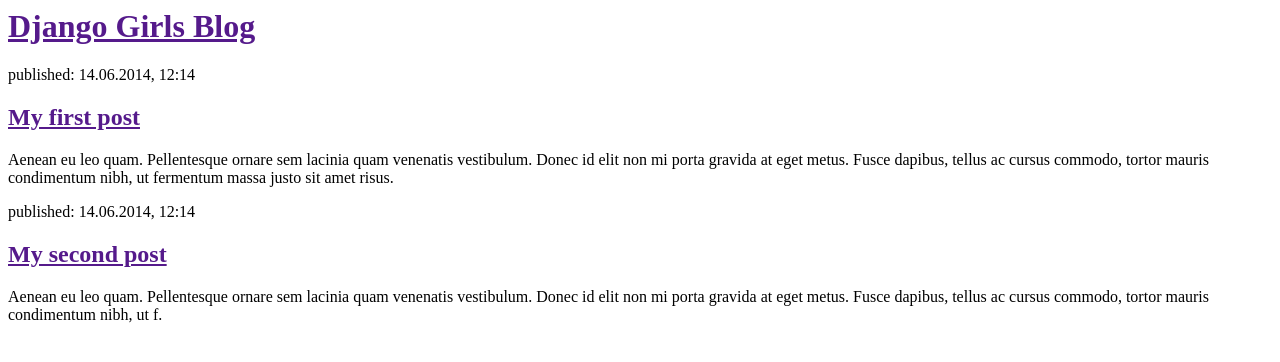
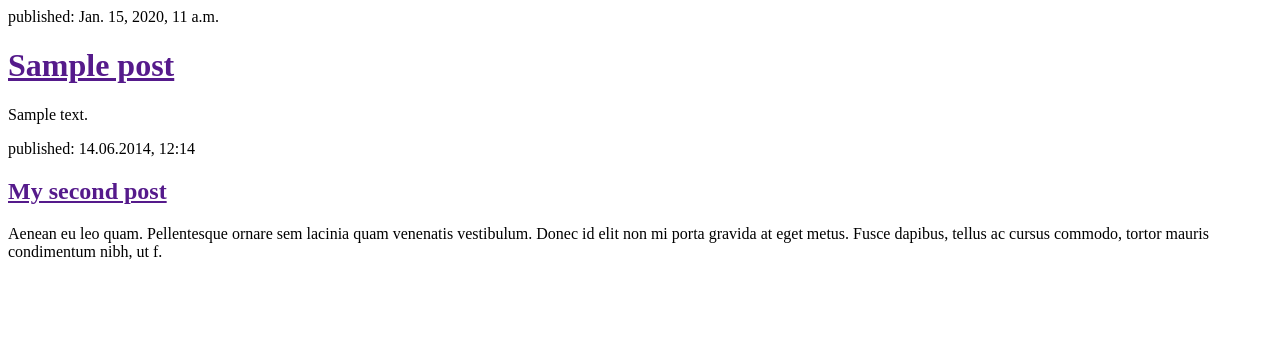
Before and after one commit to lmorek/tournamentcreator_django, a Django app: page / in a window 1280 px wide. Shown: the top 362 px of the page. Run offline with Django 3.2, Linux system fonts and the light colour scheme; tables that the repository leaves empty hold one stand-in row (values such as "Sample post").

Commit message:
added django models

```diff
--- a/blog/templates/blog/post_list.html
+++ b/blog/templates/blog/post_list.html
@@ -3,20 +3,23 @@
         <title>Django Girls blog</title>
     </head>
     <body>
-        <div>
+        <!--<div>
             <h1><a href="">Django Girls Blog</a></h1>
         </div>
+		-->
+		{% for post in posts %}
+		    <div>
+		        <p>published: {{ post.published_date }}</p>
+		        <h1><a href="">{{ post.title }}</a></h1>
+		        <p>{{ post.text|linebreaks }}</p>
+		    </div>
+		{% endfor %}
 
-        <div>
-            <p>published: 14.06.2014, 12:14</p>
-            <h2><a href="">My first post</a></h2>
-            <p>Aenean eu leo quam. Pellentesque ornare sem lacinia quam venenatis vestibulum. Donec id elit non mi porta gravida at eget metus. Fusce dapibus, tellus ac cursus commodo, tortor mauris condimentum nibh, ut fermentum massa justo sit amet risus.</p>
-        </div>
-
-        <div>
+		<div>
             <p>published: 14.06.2014, 12:14</p>
             <h2><a href="">My second post</a></h2>
             <p>Aenean eu leo quam. Pellentesque ornare sem lacinia quam venenatis vestibulum. Donec id elit non mi porta gravida at eget metus. Fusce dapibus, tellus ac cursus commodo, tortor mauris condimentum nibh, ut f.</p>
         </div>
-    </body>
+
+     </body>
 </html>
--- a/blog/views.py
+++ b/blog/views.py
@@ -1,7 +1,8 @@
 from django.shortcuts import render
-
-# Create your views here.
+from django.utils import timezone
+from .models import Post
 
 def post_list(request):
-
-    return render(request, 'blog/post_list.html', {})
+    posts = Post.objects.all()
+    #posts = Post.objects.filter(published_date__lte=timezone.now()).order_by('published_date')
+    return render(request, 'blog/post_list.html', {'posts': posts})
```
